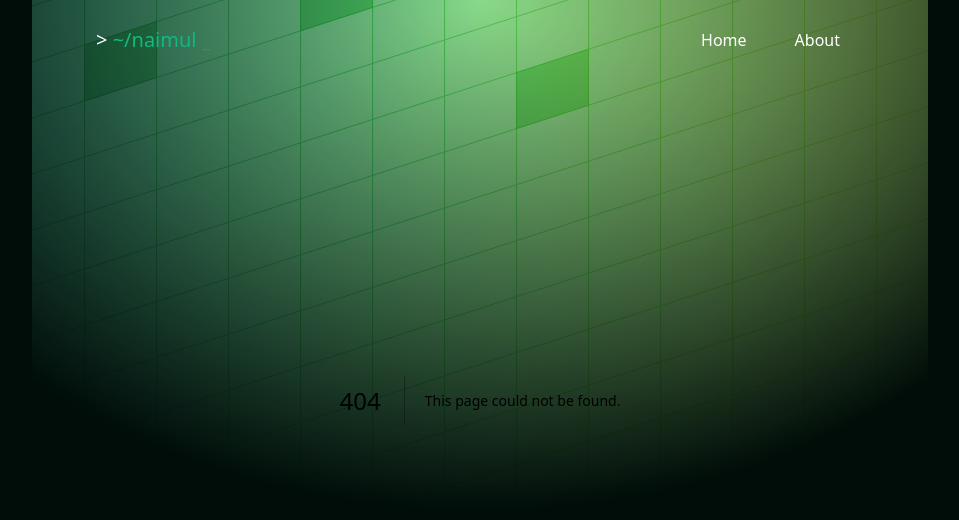
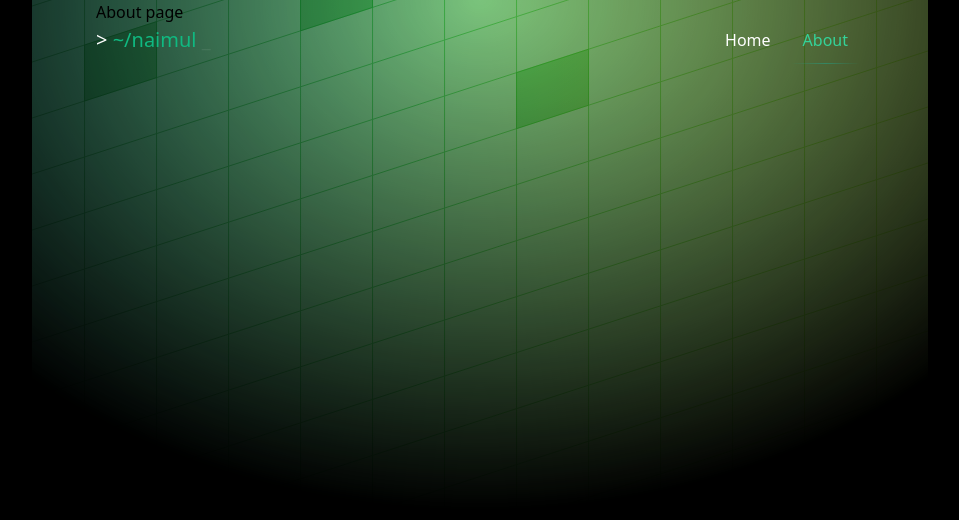
Before and after one commit to naimulcsx/naimulhaque.com, a Next.js app: page /about in a window 1280 px wide. Before the commit this address had no page. Shown: the top 520 px of the page, without its empty margins (160-1119 px from the left). Built offline with nearby package versions, Linux system fonts and the light colour scheme.

Commit message:
refactor: update navbar active links

```diff
--- /dev/null
+++ b/app/about/page.tsx
@@ -0,0 +1,3 @@
+export default function AboutPage() {
+  return <div>About page</div>;
+}
--- a/app/blog/[slug]/page.tsx
+++ b/app/blog/[slug]/page.tsx
@@ -26,7 +26,7 @@ export default async function Blog({ params }: { params: { slug: string } }) {
           </div>
           <div className="h-[0.2em] bg-white/10 mx-2 w-full" />
         </div>
-        <article className="prose prose-lg prose-invert prose-invert-zinc prose-p:text-zinc-400 prose-p:font-light space-y-6 prose-pre:bg-transparent prose-pre:border prose-pre:border-white/[0.075] prose-headings:font-semibold">
+        <article className="prose prose-lg prose-invert prose-p:font-light space-y-6 prose-pre:bg-transparent prose-pre:border prose-pre:border-white/[0.15] prose-headings:font-semibold">
           <MdxContent code={post.body.code} />
         </article>
       </section>
--- a/app/layout.tsx
+++ b/app/layout.tsx
@@ -16,13 +16,13 @@ export default function RootLayout({
 }) {
   return (
     <html lang="en">
-      <body className="bg-[#010d09] min-h-screen">
+      <body className="bg-black min-h-screen">
         <Navbar />
         <main className="min-h-screen max-w-4xl px-16 mx-auto relative">
           <div>{children}</div>
           <div className="absolute inset-0 -z-10 mx-0 max-w-none overflow-hidden">
             <div className="absolute left-[-25%] top-0 h-[32rem] w-[150%] transform">
-              <div className="absolute inset-0 bg-gradient-to-r from-[#36b49f] to-[#DBFF75] [mask-image:radial-gradient(farthest-side_at_top,white,transparent)] dark:from-[#10b981]/40 dark:to-[#DBFF75]/30 opacity-100">
+              <div className="absolute inset-0 bg-gradient-to-r from-[#36b49f] to-[#DBFF75] [mask-image:radial-gradient(farthest-side_at_top,white,transparent)] dark:from-[#10b981]/50 dark:to-[#DBFF75]/40 opacity-90">
                 <svg
                   aria-hidden="true"
                   className="absolute inset-x-0 inset-y-[-50%] h-[200%] w-full skew-y-[-18deg] fill-black/40 stroke-black/50 mix-blend-overlay dark:fill-white/2.5 dark:stroke-white/5"
@@ -42,33 +42,33 @@ export default function RootLayout({
                   <rect
                     width="100%"
                     height="100%"
-                    stroke-width="0"
+                    strokeWidth="0"
                     fill="url(#:rm:)"
                   ></rect>
                   <svg x="-12" y="4" className="overflow-visible">
                     <rect
-                      stroke-width="0"
+                      strokeWidth="0"
                       width="73"
                       height="57"
                       x="288"
                       y="168"
                     ></rect>
                     <rect
-                      stroke-width="0"
+                      strokeWidth="0"
                       width="73"
                       height="57"
                       x="144"
                       y="56"
                     ></rect>
                     <rect
-                      stroke-width="0"
+                      strokeWidth="0"
                       width="73"
                       height="57"
                       x="504"
                       y="168"
                     ></rect>
                     <rect
-                      stroke-width="0"
+                      strokeWidth="0"
                       width="73"
                       height="57"
                       x="720"
--- a/components/Navbar.tsx
+++ b/components/Navbar.tsx
@@ -3,6 +3,8 @@
 import Link from "next/link";
 import { motion, useMotionValue, useScroll } from "framer-motion";
 import { useEffect, useState } from "react";
+import { usePathname } from "next/navigation";
+import clsx from "clsx";
 
 const links = [
   ["Home", "/"],
@@ -10,6 +12,7 @@ const links = [
 ];
 
 export function Navbar() {
+  const pathname = usePathname();
   const { scrollY } = useScroll();
   let height = useMotionValue(80);
   let [active, setActive] = useState(false);
@@ -52,9 +55,15 @@ export function Navbar() {
               <li key={idx}>
                 <Link
                   href={href}
-                  className="link-underline rounded px-6 py-3 hover:bg-white/5 transition duration-300"
+                  className={clsx(
+                    "link-underline relative rounded px-4 py-3 text-light hover:text-emerald-400 transition duration-300",
+                    pathname === href ? "text-emerald-400" : ""
+                  )}
                 >
                   {text}
+                  {pathname === href && (
+                    <span className="absolute inset-x-1 -bottom-px h-px bg-gradient-to-r from-teal-500/0 via-teal-500/40 to-teal-500/0 dark:from-teal-400/0 dark:via-teal-400/40 dark:to-teal-400/0"></span>
+                  )}
                 </Link>
               </li>
             );
--- a/package.json
+++ b/package.json
@@ -12,6 +12,7 @@
     "@types/node": "18.14.1",
     "@types/react": "18.0.28",
     "@types/react-dom": "18.0.11",
+    "clsx": "^1.2.1",
     "contentlayer": "^0.3.0",
     "eslint": "8.34.0",
     "eslint-config-next": "13.2.1",
@@ -33,6 +34,7 @@
     "@tailwindcss/typography": "^0.5.9",
     "autoprefixer": "^10.4.13",
     "postcss": "^8.4.21",
+    "prettier": "^2.8.4",
     "tailwindcss": "^3.2.7"
   }
 }
```
Also changed, not shown: app/page.tsx (+13 -0 lines), 1 other file (tests, documents, lock files or other folders).
